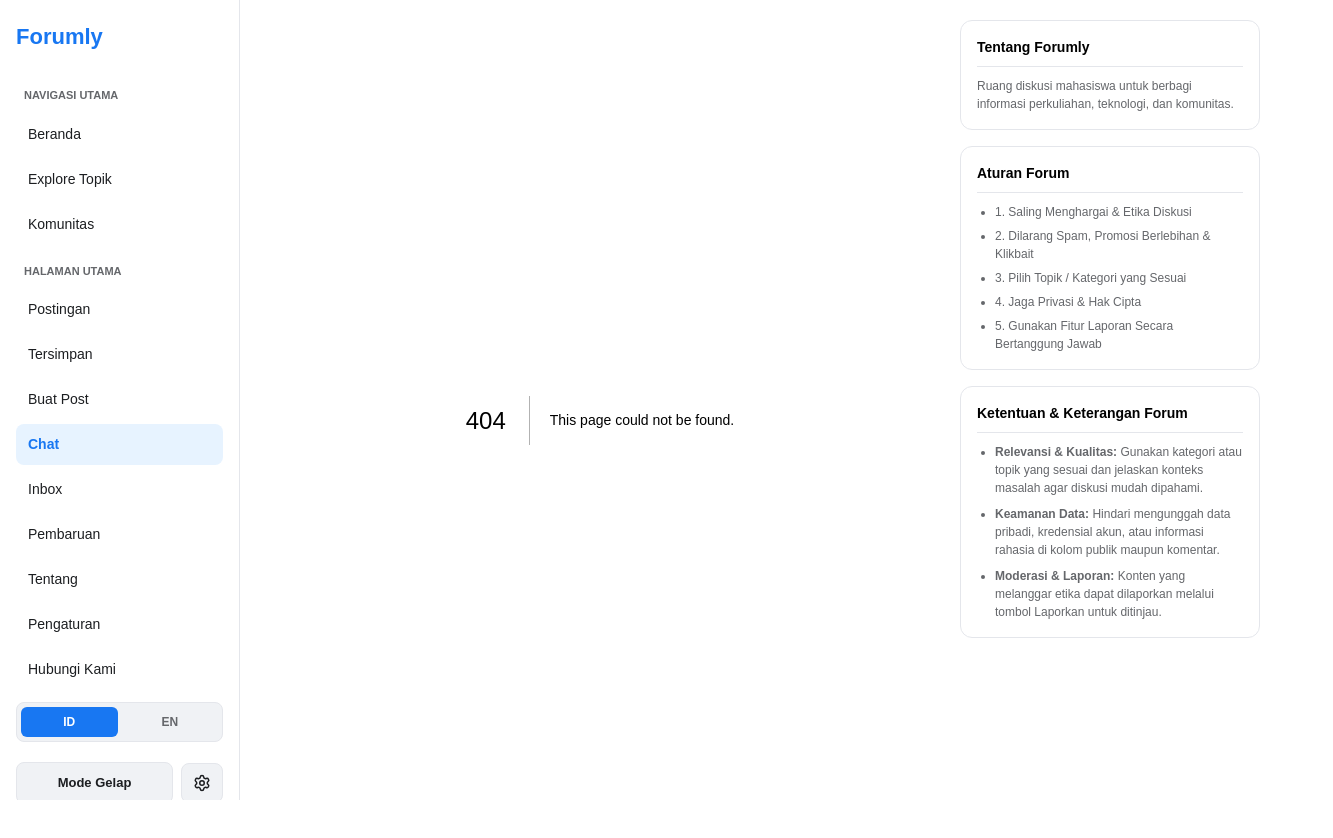
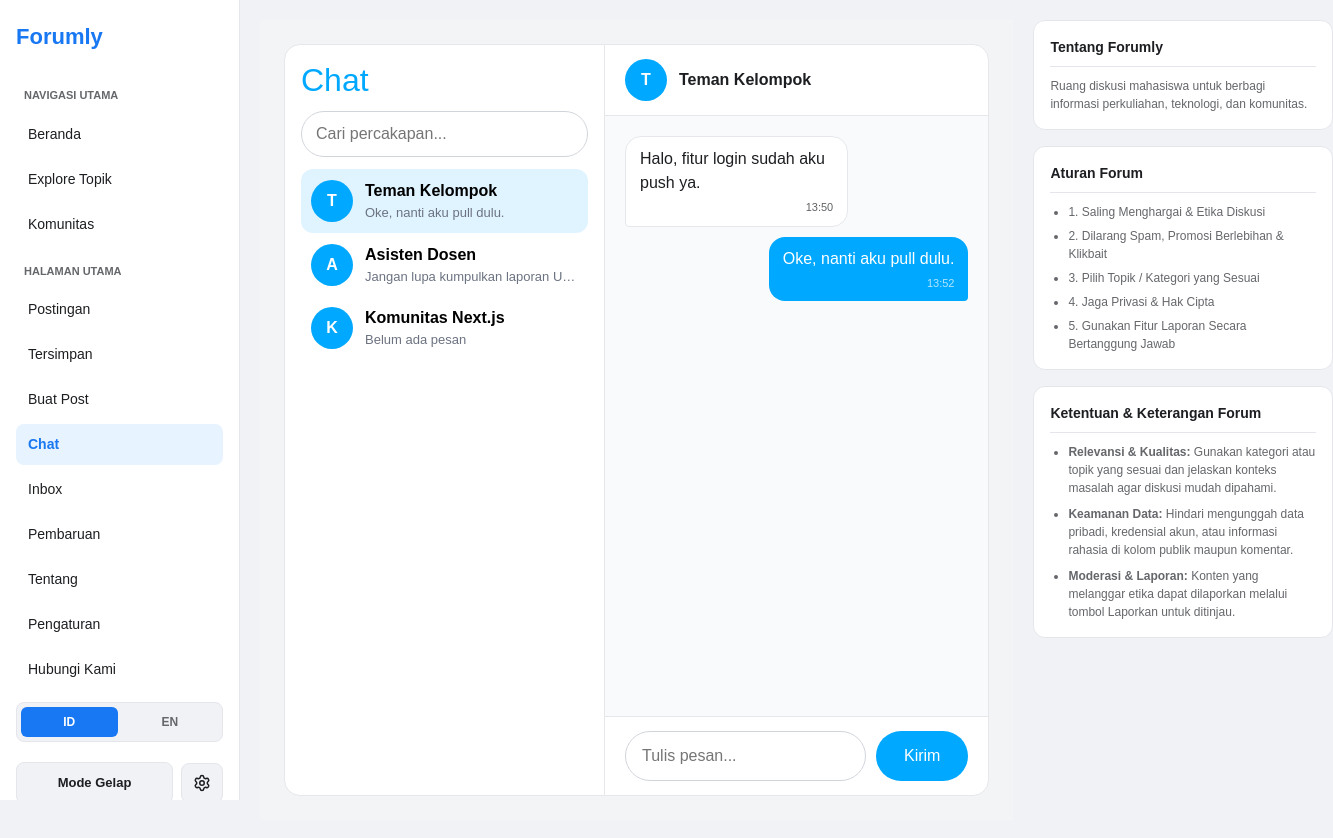
Before and after one commit to marchikari-hub/Forumly-Front-End, a Next.js app: page /chat in a window 1280 px wide. Before the commit this address had no page. Shown: the whole page, 1333 px wide, since content can reach past the window. Built offline with nearby package versions, Linux system fonts and the light colour scheme.

Commit message:
Tambah halaman chat dan tampilan chat

```diff
--- /dev/null
+++ b/app/chat/chat.module.css
@@ -0,0 +1,178 @@
+.halaman {
+  padding: 24px;
+  background: #f3f4f6;
+  min-height: 100vh;
+}
+
+.wadah {
+  display: grid;
+  grid-template-columns: 320px 1fr;
+  height: calc(100vh - 48px);
+  background: #fff;
+  border-radius: 16px;
+  border: 1px solid #e5e7eb;
+  overflow: hidden;
+}
+
+/* kolom kiri */
+.daftarKontak {
+  border-right: 1px solid #e5e7eb;
+  padding: 16px;
+  overflow-y: auto;
+}
+
+.judul {
+  margin: 0 0 12px;
+  color: #00a8ff;
+}
+
+.cari {
+  width: 100%;
+  padding: 10px 14px;
+  border: 1px solid #d1d5db;
+  border-radius: 999px;
+  margin-bottom: 12px;
+  outline: none;
+  box-sizing: border-box;
+}
+
+.kontak {
+  display: flex;
+  align-items: center;
+  gap: 12px;
+  width: 100%;
+  padding: 10px;
+  border: none;
+  background: transparent;
+  border-radius: 12px;
+  cursor: pointer;
+  text-align: left;
+}
+
+.kontak:hover {
+  background: #f3f4f6;
+}
+
+.aktif {
+  background: #e0f4ff;
+}
+
+.infoKontak {
+  display: flex;
+  flex-direction: column;
+  min-width: 0;
+}
+
+.infoKontak span {
+  color: #6b7280;
+  font-size: 13px;
+  white-space: nowrap;
+  overflow: hidden;
+  text-overflow: ellipsis;
+}
+
+.avatar {
+  flex-shrink: 0;
+  width: 42px;
+  height: 42px;
+  border-radius: 50%;
+  background: #00a8ff;
+  color: #fff;
+  display: flex;
+  align-items: center;
+  justify-content: center;
+  font-weight: bold;
+}
+
+/* kolom kanan */
+.panelChat {
+  display: flex;
+  flex-direction: column;
+  min-height: 0;
+}
+
+.header {
+  display: flex;
+  align-items: center;
+  gap: 12px;
+  padding: 14px 20px;
+  border-bottom: 1px solid #e5e7eb;
+}
+
+.isiPesan {
+  flex: 1;
+  overflow-y: auto;
+  padding: 20px;
+  display: flex;
+  flex-direction: column;
+  gap: 10px;
+  background: #f9fafb;
+}
+
+.bubble {
+  max-width: 65%;
+  padding: 10px 14px;
+  border-radius: 16px;
+}
+
+.bubble p {
+  margin: 0;
+  word-break: break-word;
+}
+
+.saya {
+  align-self: flex-end;
+  background: #00a8ff;
+  color: #fff;
+  border-bottom-right-radius: 4px;
+}
+
+.lawan {
+  align-self: flex-start;
+  background: #fff;
+  border: 1px solid #e5e7eb;
+  border-bottom-left-radius: 4px;
+}
+
+.waktu {
+  display: block;
+  margin-top: 4px;
+  font-size: 11px;
+  text-align: right;
+  opacity: 0.7;
+}
+
+.kosong {
+  color: #9ca3af;
+  text-align: center;
+  margin-top: 20px;
+}
+
+.formKirim {
+  display: flex;
+  gap: 10px;
+  padding: 14px 20px;
+  border-top: 1px solid #e5e7eb;
+}
+
+.inputPesan {
+  flex: 1;
+  padding: 12px 16px;
+  border: 1px solid #d1d5db;
+  border-radius: 999px;
+  outline: none;
+}
+
+.tombolKirim {
+  background: #00a8ff;
+  color: #fff;
+  border: none;
+  border-radius: 999px;
+  padding: 0 28px;
+  font-size: 16px;
+  cursor: pointer;
+}
+
+.tombolKirim:hover {
+  background: #0090dd;
+}
--- /dev/null
+++ b/app/chat/page.tsx
@@ -0,0 +1,160 @@
+"use client";
+
+import { FormEvent, useEffect, useRef, useState } from "react";
+import styles from "./chat.module.css";
+
+type Pesan = {
+  id: number;
+  pengirim: "saya" | "lawan";
+  isi: string;
+  waktu: string;
+};
+
+type Kontak = {
+  id: number;
+  nama: string;
+};
+
+const kontakAwal: Kontak[] = [
+  { id: 1, nama: "Teman Kelompok" },
+  { id: 2, nama: "Asisten Dosen" },
+  { id: 3, nama: "Komunitas Next.js" },
+];
+
+const pesanAwal: Record<number, Pesan[]> = {
+  1: [
+    { id: 1, pengirim: "lawan", isi: "Halo, fitur login sudah aku push ya.", waktu: "13:50" },
+    { id: 2, pengirim: "saya", isi: "Oke, nanti aku pull dulu.", waktu: "13:52" },
+  ],
+  2: [
+    { id: 1, pengirim: "lawan", isi: "Jangan lupa kumpulkan laporan UAS.", waktu: "09:10" },
+  ],
+  3: [],
+};
+
+function jamSekarang() {
+  return new Date().toLocaleTimeString("id-ID", {
+    hour: "2-digit",
+    minute: "2-digit",
+  });
+}
+
+export default function ChatPage() {
+  const [kontak] = useState<Kontak[]>(kontakAwal);
+  const [aktifId, setAktifId] = useState<number>(kontakAwal[0].id);
+  const [semuaPesan, setSemuaPesan] = useState<Record<number, Pesan[]>>(pesanAwal);
+  const [teks, setTeks] = useState("");
+  const [cari, setCari] = useState("");
+  const akhirPesan = useRef<HTMLDivElement>(null);
+
+  const kontakAktif = kontak.find((k) => k.id === aktifId)!;
+  const pesanAktif = semuaPesan[aktifId] ?? [];
+
+  const kontakTampil = kontak.filter((k) =>
+    k.nama.toLowerCase().includes(cari.toLowerCase())
+  );
+
+  // scroll otomatis ke pesan paling bawah
+  useEffect(() => {
+    akhirPesan.current?.scrollIntoView({ behavior: "smooth" });
+  }, [pesanAktif.length, aktifId]);
+
+  const kirim = (e: FormEvent) => {
+    e.preventDefault();
+    const isi = teks.trim();
+    if (!isi) return;
+
+    const baru: Pesan = {
+      id: Date.now(),
+      pengirim: "saya",
+      isi,
+      waktu: jamSekarang(),
+    };
+
+    setSemuaPesan((lama) => ({
+      ...lama,
+      [aktifId]: [...(lama[aktifId] ?? []), baru],
+    }));
+    setTeks("");
+  };
+
+  return (
+    <div className={styles.halaman}>
+      <div className={styles.wadah}>
+        {/* Daftar kontak */}
+        <aside className={styles.daftarKontak}>
+          <h2 className={styles.judul}>Chat</h2>
+          <input
+            className={styles.cari}
+            placeholder="Cari percakapan..."
+            value={cari}
+            onChange={(e) => setCari(e.target.value)}
+          />
+
+          {kontakTampil.map((k) => {
+            const pesan = semuaPesan[k.id] ?? [];
+            const terakhir = pesan[pesan.length - 1];
+            return (
+              <button
+                key={k.id}
+                className={`${styles.kontak} ${k.id === aktifId ? styles.aktif : ""}`}
+                onClick={() => setAktifId(k.id)}
+              >
+                <div className={styles.avatar}>{k.nama.charAt(0).toUpperCase()}</div>
+                <div className={styles.infoKontak}>
+                  <b>{k.nama}</b>
+                  <span>{terakhir ? terakhir.isi : "Belum ada pesan"}</span>
+                </div>
+              </button>
+            );
+          })}
+
+          {kontakTampil.length === 0 && (
+            <p className={styles.kosong}>Percakapan tidak ditemukan.</p>
+          )}
+        </aside>
+
+        {/* Panel percakapan */}
+        <section className={styles.panelChat}>
+          <header className={styles.header}>
+            <div className={styles.avatar}>
+              {kontakAktif.nama.charAt(0).toUpperCase()}
+            </div>
+            <b>{kontakAktif.nama}</b>
+          </header>
+
+          <div className={styles.isiPesan}>
+            {pesanAktif.length === 0 && (
+              <p className={styles.kosong}>Mulai percakapan dengan mengirim pesan.</p>
+            )}
+
+            {pesanAktif.map((p) => (
+              <div
+                key={p.id}
+                className={`${styles.bubble} ${
+                  p.pengirim === "saya" ? styles.saya : styles.lawan
+                }`}
+              >
+                <p>{p.isi}</p>
+                <span className={styles.waktu}>{p.waktu}</span>
+              </div>
+            ))}
+            <div ref={akhirPesan} />
+          </div>
+
+          <form className={styles.formKirim} onSubmit={kirim}>
+            <input
+              className={styles.inputPesan}
+              placeholder="Tulis pesan..."
+              value={teks}
+              onChange={(e) => setTeks(e.target.value)}
+            />
+            <button type="submit" className={styles.tombolKirim}>
+              Kirim
+            </button>
+          </form>
+        </section>
+      </div>
+    </div>
+  );
+}
```
